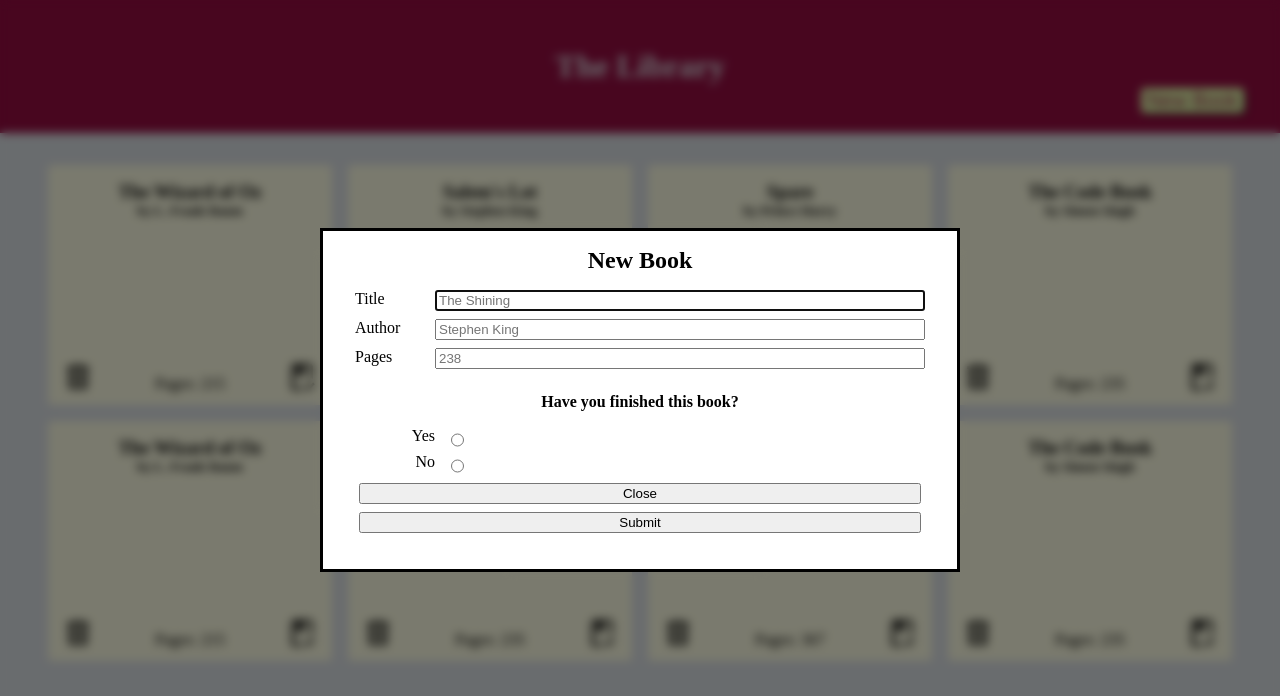
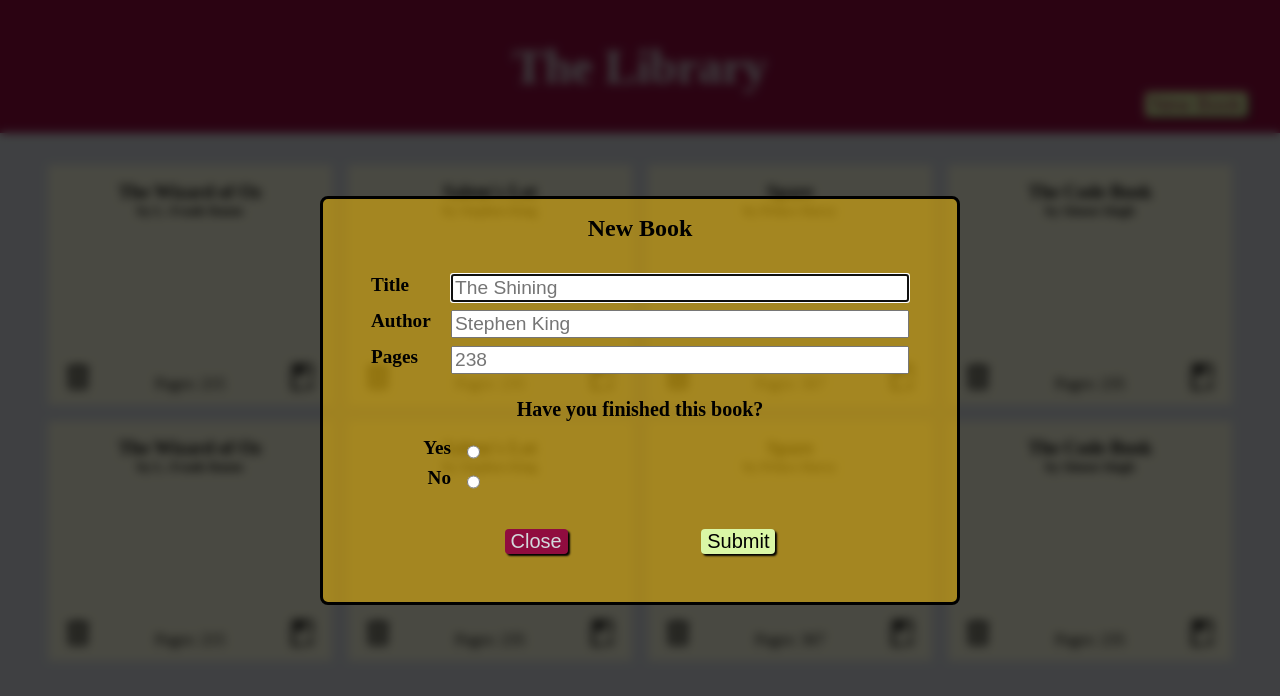
Before and after one commit to N335T3R/library, a plain HTML site: page template.html in a window 1280 px wide. Both pictures are taken after a click on the button "New Book". Drawn offline with Linux system fonts and the light colour scheme.

Commit message:
All styling complete; Fixed bug in .js createCard:     in img.src assignment, changed boolean     to string value as input is type string;     if statement now correctly assigns     un/read icon to new card

```diff
--- a/script.js
+++ b/script.js
@@ -20,10 +20,10 @@ const book7 = new Book("The Code Book", "Simon Singh", 235, true);
 
 
 
-
+// Create initial books
 library.push(book, book1, book2, book3, book4, book5, book6, book7);
 refreshMain();
-
+// delete and toggle-read buttons
 let bins = Array.from(document.getElementsByClassName('trash'));
 let reads = Array.from(document.getElementsByClassName('read'));
 
@@ -57,6 +57,7 @@ form.addEventListener('submit', (e) => {
     // GET info from NewBook HTML form
     const formData = new FormData(form);
     const data = Object.fromEntries(formData);
+    console.log(data);
 
     dialog.close();
 
@@ -71,7 +72,7 @@ form.addEventListener('submit', (e) => {
             deleteBook(bin);
         });
     });
-
+    // Update reads & reapply eventListeners to new indices
     reads = Array.from(document.getElementsByClassName('read'));
     reads.forEach(read => {
         read.addEventListener('click', () => {
@@ -124,8 +125,8 @@ function createCard(book) {
     const bin = new Image();
     bin.src = "./assets/trash-can-outline.svg"
     const read = new Image();
-    if (book.read)  read.src = "assets/book-check-outline.svg"
-    else  read.src = "./assets/book-open-variant.svg"
+    if (book.read === 'false') read.src = "./assets/book-open-variant.svg"
+    else read.src = "./assets/book-check-outline.svg"
 
 
     card.classList.add('card');
--- a/styles.css
+++ b/styles.css
@@ -13,6 +13,11 @@
     box-sizing: border-box;
 }
 
+h1 {
+    color: var(--grey);
+    font-family: 'Times New Roman', Times, serif;
+    font-size: 3rem;
+}
 
 
 .container {
@@ -36,10 +41,7 @@ header {
 
     background-color: var(--dark-red);
 }
-header > h1 {
-    color: var(--grey);
-    font-family: 'Times New Roman', Times, serif;
-}
+
 header > button {
     position: absolute;
     bottom: 1rem;
@@ -63,14 +65,16 @@ dialog {
     justify-self: center;
     width: 50%;
     height: fit-content;
+    border-radius: 0.5rem;
+    background-color: var(--pale-yellow);
 }
 dialog::backdrop {
-    background-color: rgba(0, 0, 0, 0.5);
+    background-color: rgba(0, 0, 0, 0.7);
     backdrop-filter: blur(5px);
-
 }
 dialog > h2 {
     justify-self: center;
+    font-size: 1.5rem;
 }
 form {
     display: grid;
@@ -78,19 +82,24 @@ form {
     grid-template-rows: repeat(auto, 1fr);
 
     margin: 1rem;
+    padding: 1rem;
 }
 label {
     grid-column: 1;
     margin-bottom: .5rem;
+    font-size: 1.2rem;
+    font-weight: 600;
 }
 input {
     grid-column: 2;
     margin-bottom: .5rem;
+    font-size: 1.2rem;
 }
 h4 {
     grid-column: 1 / -1;
     margin: 1rem;
     justify-self: center;
+    font-size: 1.25rem;
 }
 .radio {
     justify-self: end;
@@ -99,9 +108,29 @@ input[type="radio"] {
     margin: 0 0 0 1rem;
     justify-self: start;
 }
-button {
+form > button {
     grid-column: 1 / -1;
     margin: .25rem;
+}
+.btncontainer {
+    grid-column: 1 / -1;
+
+    display: flex;
+    justify-content: space-evenly;
+    padding-top: 2rem;
+}
+.btncontainer > button {
+    border: none;
+    border-radius: 0.25rem;
+    box-shadow: 2px 2px 2px black;
+    font-size: 1.25rem;
+}
+#close {
+    background-color: var(--dark-red);
+    color: var(--grey);
+}
+#submit {
+    background-color: var(--green);
 }
 
 
--- a/template.html
+++ b/template.html
@@ -21,10 +21,10 @@
             <h2>New Book</h2>
             <form action="" method="get" id="form">
                 <label for="title">Title</label>
-                <input type="text" name="title" id="title" placeholder="The Shining">
+                <input type="text" name="title" id="title" placeholder="The Shining" required>
 
                 <label for="author">Author</label>
-                <input type="text" name="author" id="author" placeholder="Stephen King">
+                <input type="text" name="author" id="author" placeholder="Stephen King" required>
 
                 <label for="pages">Pages</label>
                 <input type="number" name="pages" id="pages" min="0" step="1" placeholder="238">
@@ -32,12 +32,14 @@
                 <h4>Have you finished this book?</h4>
 
                 <label class="radio" for="read-true">Yes</label>
-                <input type="radio" name="read-true" id="read-true" value="true">
+                <input type="radio" name="read" id="read-true" value="true" required>
                 <label class="radio" for="read-false">No</label>
-                <input type="radio" name="-read-false" id="read-false" value="false">
+                <input type="radio" name="read" id="read-false" value="false" required>
 
-                <button type="button" id="close">Close</button>
-                <button type="submit" id="submit">Submit</button>
+                <div class="btncontainer">
+                    <button type="button" id="close">Close</button>
+                    <button type="submit" id="submit">Submit</button>
+                </div>
             </form>
         </dialog>
 
```
